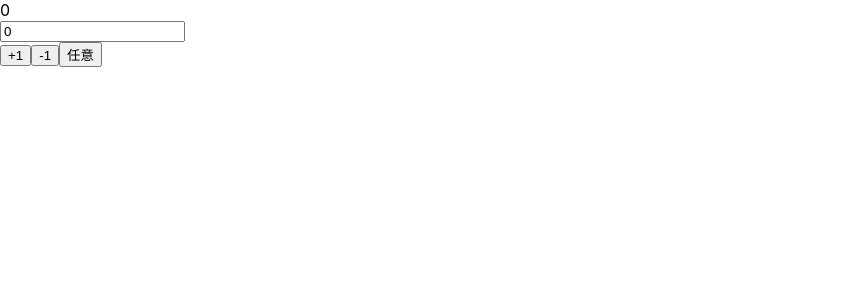
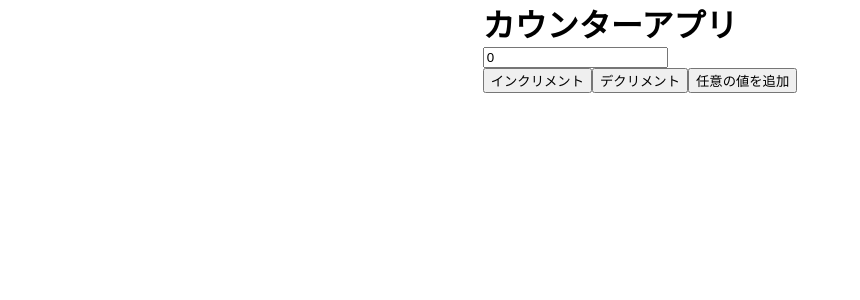
Before and after one commit to iLLviA/nuxt-firebase-hubson, a Nuxt app: page /hello-vuex in a window 1280 px wide. Shown: the top 300 px of the page, without its empty margins (0-860 px from the left). Built offline with nearby package versions, Linux system fonts and the light colour scheme; no server answers.

Commit message:
動かん～～～～

```diff
--- a/pages/hello-vuex/index.vue
+++ b/pages/hello-vuex/index.vue
@@ -1,32 +1,34 @@
 <template>
   <div class="container">
-    <p>{{ counter }}</p>
-    <input type="number" v-model="countNum">
-    <div>
-      <button @click="increment">+1</button>
-      <button @click="decrement">-1</button>
-      <button @click="incrementByNum">任意</button>
+    <div class="app">
+      <h1>カウンターアプリ</h1>
+      <h2>{{ counter }}</h2>
+      <input type="number" v-model="countNum" />
+      <div class="buttons">
+        <button @click="increment">インクリメント</button>
+        <button @click="decrement">デクリメント</button>
+        <button @click="tkgw">任意の値を追加</button>
+      </div>
     </div>
   </div>
 </template>
 
 <script>
 export default {
-  name: "index",
   data() {
     return {
-      countNum: 0
-    }
+      countNum: 0,
+    };
   },
   methods: {
     increment() {
-      this.$store.dispatch('counter/INCREMENT')
+      this.$store.dispatch("counter/INCREMENT");
     },
     decrement() {
-      this.$store.dispatch('counter/DECREMENT')
+      if (this.counter > 0) this.$store.dispatch("counter/INCREMENT");
     },
-    incrementByNum() {
-      this.$store.dispatch('counter/INCREMENT_BY_NUM', this.countNum)
+    tkgw() {
+      this.$store.dispatch("counter/TKGW", this.counter);
     },
   },
   computed: {
@@ -34,9 +36,19 @@ export default {
       return this.$store.state.counter.count
     }
   }
-}
+};
 </script>
 
-<style scoped>
+<style>
+.container {
+  display: flex;
+  justify-content: center;
+  align-items: center;
+}
+.app {
+}
 
+.buttons {
+  display: flex;
+}
 </style>
--- a/store/counter.js
+++ b/store/counter.js
@@ -1,28 +1,27 @@
 export const state = () => ({
-  count: 0
+    counter: 0
 })
 
 export const mutations = {
-  increment(state) {
-    console.log('あああ');
-    state.count++
+    increments(state){
+        state.counter++
     },
-  decrement(state) {
-    state.count--
+    decrements(state){
+        state.counter--
     },
-  incrementByNum(state, payload) {
-    state.count += Number(payload)
+    tkgw(state, payload){
+        state.counter += payload
     }
 }
 
 export const actions = {
-  INCREMENT({commit}) {
-    commit('increment');
+    INCREMENT({ commit }){
+        commit('increment')
     },
-  DECREMENT({commit}) {
-    commit('decrement');
+    DECREMENT({ commit }){
+        commit('decrement')
     },
-  INCREMENT_BY_NUM({commit}, payload) {
-    commit('incrementByNum', payload);
+    TKGW({ commit }, payload){
+        commit('tkgw',payload)
     }
 }
```
Lines whose indentation alone changed are shown as unchanged.
